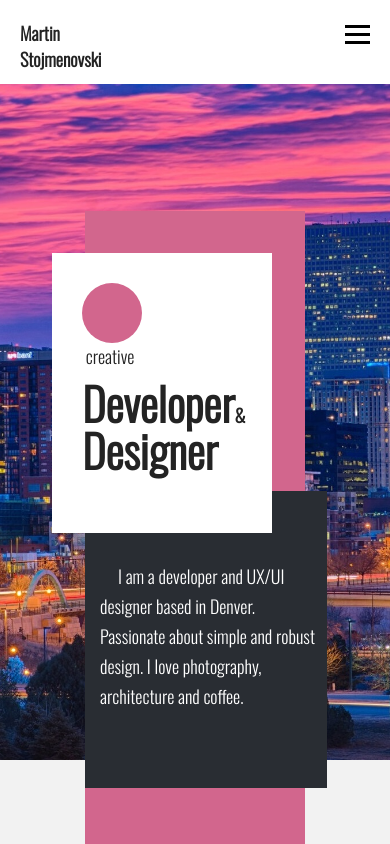
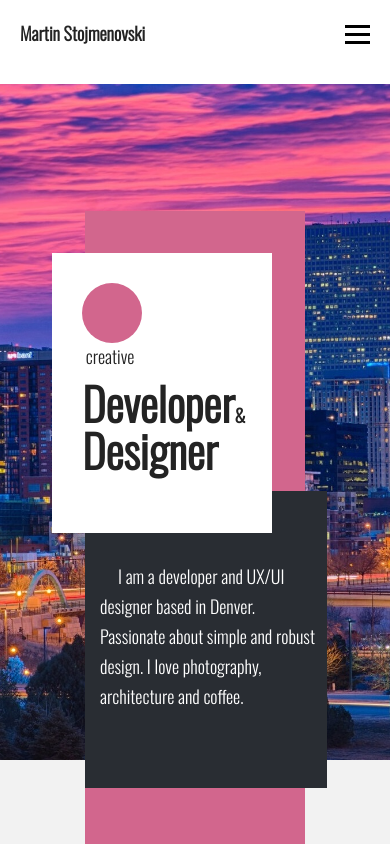
Before and after one commit to martinstojmenovski/Portfolio, a React (Create React App) app: page / in a window 390 px wide. Shown: the top 844 px of the page. Built offline with nearby package versions, Linux system fonts and the light colour scheme.

Commit message:
Dropmenu animation added slide from right.

```diff
--- a/src/Components/navbar.css
+++ b/src/Components/navbar.css
@@ -12,6 +12,8 @@
 }
 .dropmenu{
   display: flex;
+  transition: all 0.2s linear;
+
 
 }
 .dropmenu.active{
@@ -19,11 +21,19 @@
   height: 100vh;
   z-index: 4;
 
+
 }
+
+
+
 
 .logo {
   flex: 2.5;
   padding: 20px;
+
+}
+.brand-name{
+  word-break: keep-all;
 }
 .hamburger{
   flex: 1;
@@ -35,8 +45,18 @@
 .hamburger.active{
   background-color: rgba(0, 0, 0, 0.9);
   align-items: flex-start;
+  animation: fadeInRight 0.7s ease-in-out;
 }
 
+@keyframes fadeInRight {
+  from {
+    opacity: 0;
+    transform: translateX(500px);
+  }
+  to {
+    opacity: 1;
+  }
+}
 .sidebar {
   height: 0;
   overflow: hidden;
@@ -106,6 +126,7 @@ li {
 @media screen and (max-width: 480px) {
   .logo {
     flex: 0.4;
+    white-space: nowrap;
+    padding-right: 0;
   }
-
 }
--- a/src/Components/project.css
+++ b/src/Components/project.css
@@ -280,7 +280,7 @@
   }
   .descriptions {
     display: block;
-    top:12vh;
+    top:17vh;
   }
 
   .descriptions .project-header {
@@ -301,10 +301,13 @@
     width: 300px;
     height: 450px;
   }
+  .descriptions .description-article {
+   text-align: center;
+   padding-top: 20px;
+  }
 }
 
 @media screen and (max-width: 413px) {
-  /*  */
 .left-arrow {
   left:0;
   padding: 25px 25px 25px 0;
```
